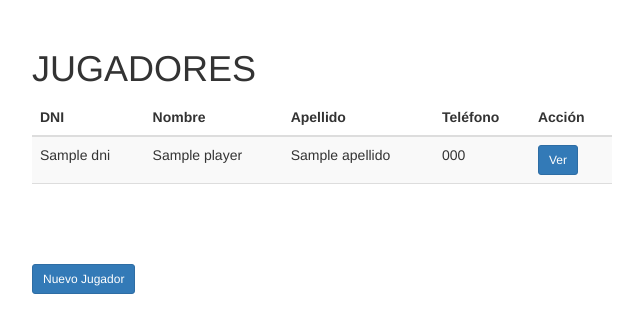
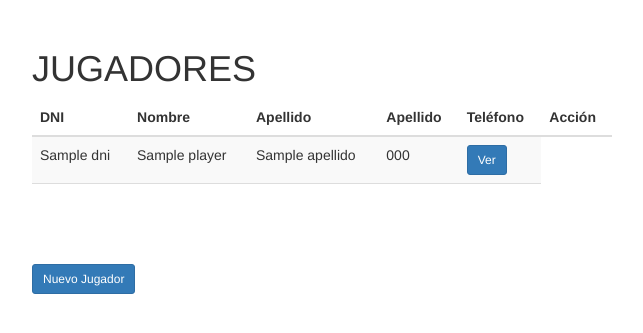
Before and after one commit to bacorero/inicio, a CakePHP app: the page made by app/View/Players/index.ctp in a window 1280 px wide. Shown: the part 51-384 px from the top of the page, without its empty margins (38-681 px from the left). Run offline with PHP 8.4 and a stand-in for CakePHP, Linux system fonts and the light colour scheme; the template is opened without the code that fills it: most values are stand-ins (such as "Sample title", 1, 10 or a date in 2020); some libraries are stand-ins or nearby versions.

Commit message:
Prueba proyecto

```diff
--- a/app/View/Players/index.ctp
+++ b/app/View/Players/index.ctp
@@ -22,6 +22,7 @@
               <tr>
                 <th>DNI</th>
                 <th>Nombre</th>
+                <th>Apellido</th>
                 <th>Apellido</th>
 
                 <th>Teléfono</th>
```
